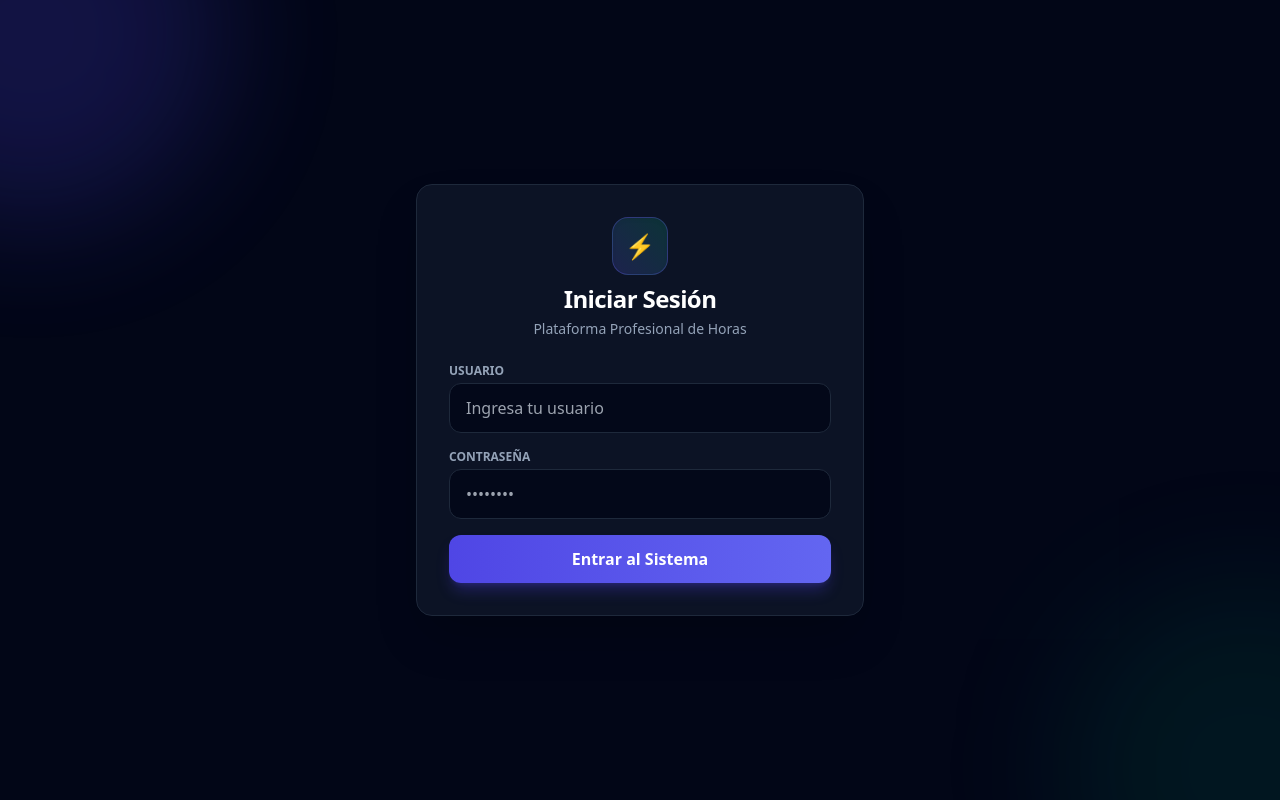
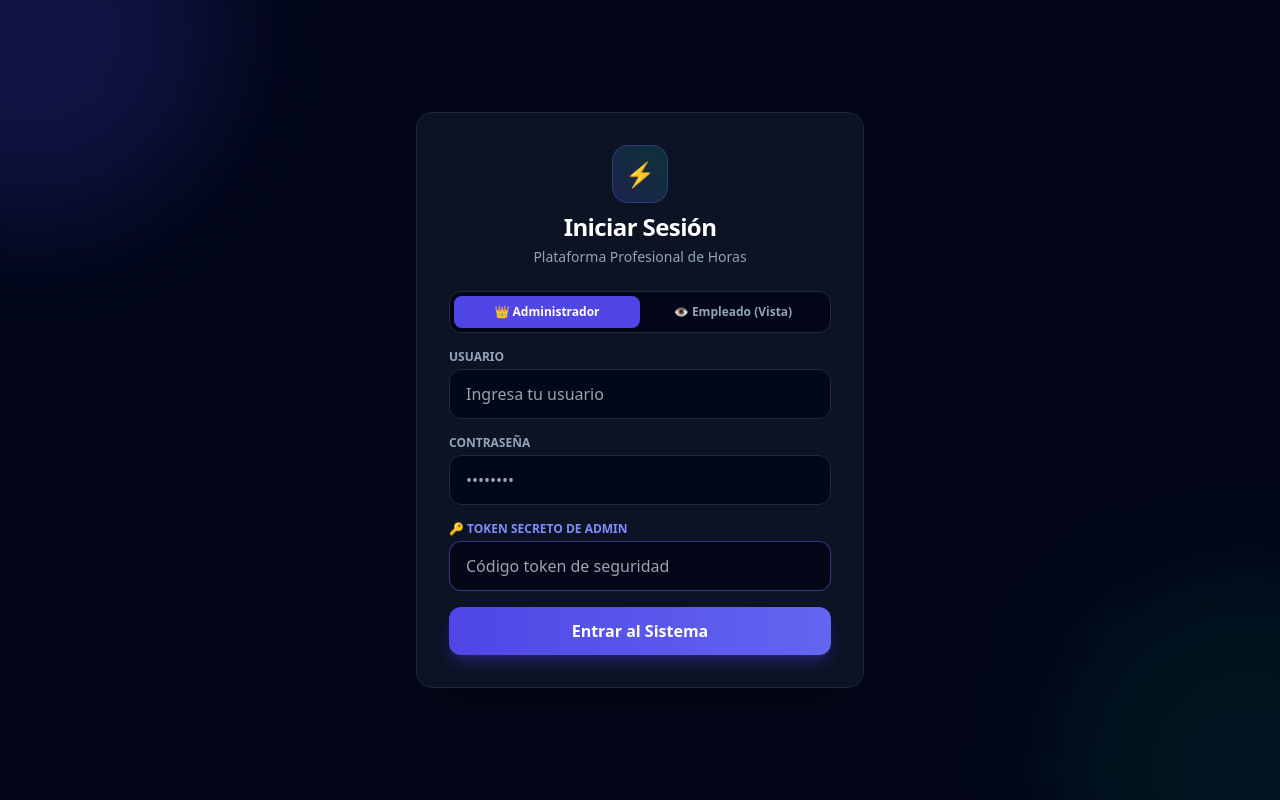
Before and after one commit to Isaac3344/Sistema_Registro_Horas, a React (Vite) app in the folder frontend/: page / in a window 1280 px wide. Built offline with nearby package versions, Linux system fonts and the light colour scheme.

Commit message:
Add admin secret token security and robust employee role separation

```diff
--- a/frontend/src/App.jsx
+++ b/frontend/src/App.jsx
@@ -1,8 +1,6 @@
 import React, { useState, useEffect } from "react";
 import XLSX from "xlsx-js-style";
 import {
-  registerUser,
-  loginUser,
   fetchRecords,
   createRecord,
   updateRecord,
@@ -14,6 +12,8 @@ export default function App() {
   const [userRole, setUserRole] = useState(localStorage.getItem("userRole") || "admin");
   const [usernameInput, setUsernameInput] = useState("");
   const [passwordInput, setPasswordInput] = useState("");
+  const [adminTokenInput, setAdminTokenInput] = useState("");
+  const [loginRoleType, setLoginRoleType] = useState("admin"); // 'admin' o 'employee'
   const [authError, setAuthError] = useState("");
 
   const [currentTab, setCurrentTab] = useState("gestion");
@@ -102,7 +102,31 @@ export default function App() {
     e.preventDefault();
     setAuthError("");
     try {
-      let data = await loginUser(usernameInput, passwordInput);
+      let response;
+      if (loginRoleType === "admin") {
+        response = await fetch("https://backend-registro-horas.onrender.com/login", {
+          method: "POST",
+          headers: { "Content-Type": "application/json" },
+          body: JSON.stringify({
+            username: usernameInput,
+            password: passwordInput,
+            admin_token: adminTokenInput
+          })
+        });
+      } else {
+        response = await fetch("https://backend-registro-horas.onrender.com/login", {
+          method: "POST",
+          headers: { "Content-Type": "application/json" },
+          body: JSON.stringify({
+            username: usernameInput,
+            password: passwordInput
+          })
+        });
+      }
+
+      const data = await response.json();
+      if (!response.ok) throw new Error(data.detail || "Error al iniciar sesión");
+
       const assignedRole = data.role || "admin";
       setToken(data.token);
       setUserRole(assignedRole);
@@ -110,6 +134,7 @@ export default function App() {
       localStorage.setItem("userRole", assignedRole);
       setUsernameInput("");
       setPasswordInput("");
+      setAdminTokenInput("");
     } catch (err) {
       setAuthError(err.message);
     }
@@ -119,12 +144,19 @@ export default function App() {
     e.preventDefault();
     setEmpSuccessMsg("");
     try {
-      await registerUser({
-        username: empUsername,
-        password: empPassword,
-        role: "employee",
-        cedula: empCedula
+      const response = await fetch("https://backend-registro-horas.onrender.com/register", {
+        method: "POST",
+        headers: { "Content-Type": "application/json" },
+        body: JSON.stringify({
+          username: empUsername,
+          password: empPassword,
+          role: "employee",
+          cedula: empCedula
+        })
       });
+      const data = await response.json();
+      if (!response.ok) throw new Error(data.detail || "Error al crear empleado");
+
       setEmpSuccessMsg(`¡Acceso creado para ${empUsername} (Cédula: ${empCedula})!`);
       setEmpUsername("");
       setEmpPassword("");
@@ -316,6 +348,27 @@ export default function App() {
             <p className="text-slate-400 text-sm mt-1">Plataforma Profesional de Horas</p>
           </div>
 
+          <div className="flex bg-slate-950 p-1 rounded-xl border border-slate-800 mb-4">
+            <button
+              type="button"
+              onClick={() => setLoginRoleType("admin")}
+              className={`flex-1 py-2 rounded-lg text-xs font-semibold transition ${
+                loginRoleType === "admin" ? "bg-indigo-600 text-white shadow" : "text-slate-400 hover:text-white"
+              }`}
+            >
+              👑 Administrador
+            </button>
+            <button
+              type="button"
+              onClick={() => setLoginRoleType("employee")}
+              className={`flex-1 py-2 rounded-lg text-xs font-semibold transition ${
+                loginRoleType === "employee" ? "bg-emerald-600 text-white shadow" : "text-slate-400 hover:text-white"
+              }`}
+            >
+              👁️ Empleado (Vista)
+            </button>
+          </div>
+
           {authError && (
             <div className="mb-4 p-3 bg-red-500/10 border border-red-500/20 rounded-xl text-red-400 text-sm text-center">
               {authError}
@@ -346,6 +399,20 @@ export default function App() {
                 placeholder="••••••••"
               />
             </div>
+
+            {loginRoleType === "admin" && (
+              <div>
+                <label className="block text-xs font-semibold text-indigo-400 uppercase mb-1">🔑 Token Secreto de Admin</label>
+                <input
+                  type="password"
+                  required
+                  value={adminTokenInput}
+                  onChange={(e) => setAdminTokenInput(e.target.value)}
+                  className="w-full bg-slate-950/80 border border-indigo-500/50 rounded-xl px-4 py-3 text-white focus:outline-none focus:border-indigo-400 transition"
+                  placeholder="Código token de seguridad"
+                />
+              </div>
+            )}
 
             <button
               type="submit"
```
Also changed, not shown: 1 other file (tests, documents, lock files or other folders).
